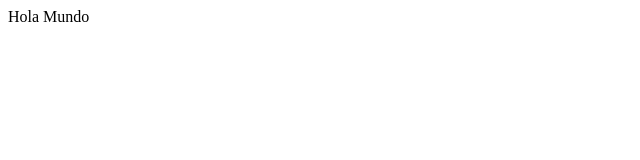
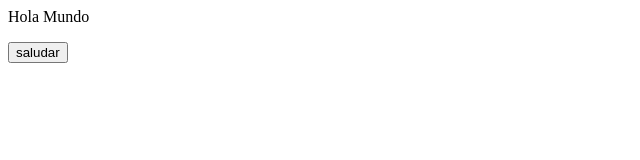
Before and after one commit to matlockmsl/lab4clase01, a plain HTML site: page index.html in a window 1280 px wide. Shown: the whole page, without its empty margins (0-640 px from the left). Drawn offline with Linux system fonts and the light colour scheme.

Commit message:
Creamos nuestro primer boton
que copado ;)

```diff
--- a/index.html
+++ b/index.html
@@ -4,6 +4,6 @@
 </head>
 <body>
 <p>Hola Mundo</p>
-
+<input type="button" value="saludar">
 </body>
 </html>
```
